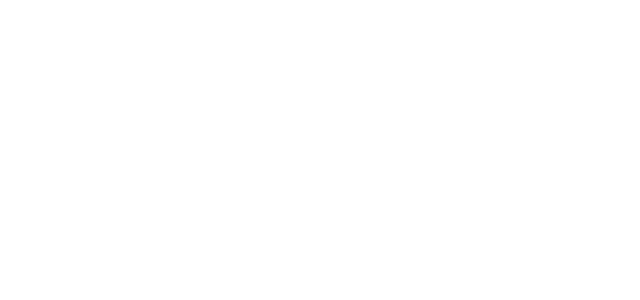
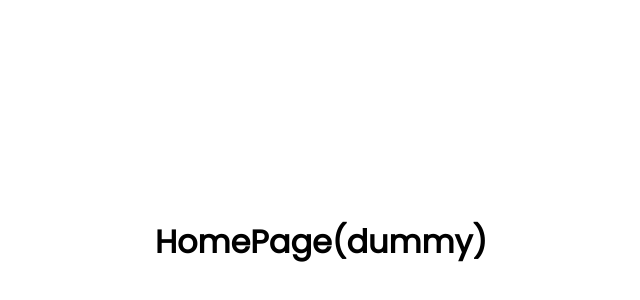
Before and after one commit to RxDB/intern_signup, a React (Vite) app: page /homepage in a window 1280 px wide. Before the commit this address had no page. Shown: the part 158-458 px from the top of the page, without its empty margins (319-959 px from the left). Built offline with nearby package versions, Linux system fonts and the light colour scheme.

Commit message:
Route to homepage after login/signup

```diff
--- a/src/App.jsx
+++ b/src/App.jsx
@@ -1,6 +1,7 @@
 import { Route, Routes } from "react-router-dom";
 import SignupPage from "./pages/SignupPage/SignupPage";
 import LoginPage from "./pages/LoginPage/LoginPage";
+import HomePage from "./pages/HomePage/HomePage";
 
 const App = () => {
   return (
@@ -8,6 +9,7 @@
       <Route path="/" element={<LoginPage />} />
       <Route path="/login" element={<LoginPage />} />
       <Route path="/signup" element={<SignupPage />} />
+      <Route path="/homepage" element={<HomePage/>}/>
     </Routes>
   );
 };
--- /dev/null
+++ b/src/pages/HomePage/HomePage.jsx
@@ -0,0 +1,10 @@
+import styles from "./HomePage.module.css";
+const HomePage = () => {
+  return (
+    <div className={styles.one}>
+      <h1>HomePage(dummy)</h1>
+    </div>
+  );
+};
+
+export default HomePage;
--- /dev/null
+++ b/src/pages/HomePage/HomePage.module.css
@@ -0,0 +1,7 @@
+h1 {
+  display: flex;
+  justify-content: center;
+  align-items: center;
+
+  height: 100vh;
+}
--- a/src/pages/LoginPage/LoginPage.jsx
+++ b/src/pages/LoginPage/LoginPage.jsx
@@ -3,6 +3,7 @@
 import TextInput from "../../common/TextInput/TextInput";
 import Button from "../../common/Button/Button";
 import { Link } from "react-router-dom";
+import { useNavigate } from "react-router-dom";
 
 const emailPattern = /^[^\s@]+@[^\s@]+\.[^\s@]+$/;
 const backgroundImagePath = `${import.meta.env.BASE_URL}meshunsplash.jpg`;
@@ -19,6 +20,8 @@
   const [showPassword, setShowPassword] = useState(false);
   const [formData, setFormData] = useState(initialFormData);
   const [errors, setErrors] = useState({});
+
+  const navigate = useNavigate();
 
   const handleFormChange = (e) => {
     const { name, value } = e.target;
@@ -44,6 +47,7 @@
     }
     console.log(formData);
     setFormData(initialFormData);
+    navigate("/homepage");
   };
 
   const validateForm = () => {
--- a/src/pages/SignupPage/SignupPage.jsx
+++ b/src/pages/SignupPage/SignupPage.jsx
@@ -3,6 +3,7 @@
 import TextInput from "../../common/TextInput/TextInput";
 import Button from "../../common/Button/Button";
 import { Link } from "react-router-dom";
+import {useNavigate} from "react-router-dom"
 
 const emailPattern = /^[^\s@]+@[^\s@]+\.[^\s@]+$/;
 const illustrationPath = `${import.meta.env.BASE_URL}Illustration.png`;
@@ -20,6 +21,8 @@
   const [showPassword, setShowPassword] = useState(false);
   const [formData, setFormData] = useState(initialFormData);
   const [errors, setErrors] = useState({});
+
+  const navigate = useNavigate();
 
   const handleFormChange = (e) => {
     const { name, value } = e.target;
@@ -45,6 +48,7 @@
     }
     console.log(formData);
     setFormData(initialFormData);
+    navigate("/homepage")
   };
 
   const validateForm = () => {
```
